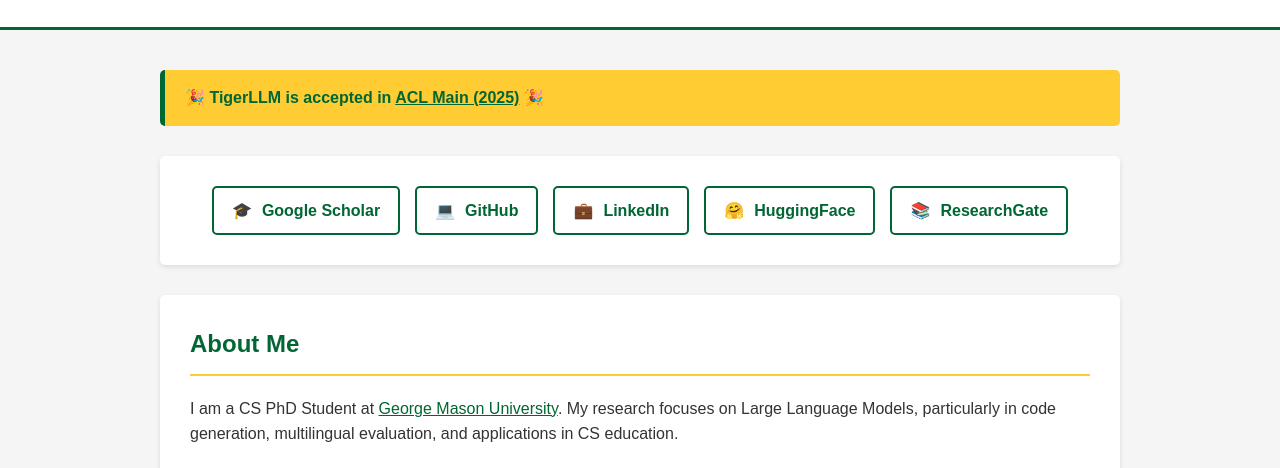
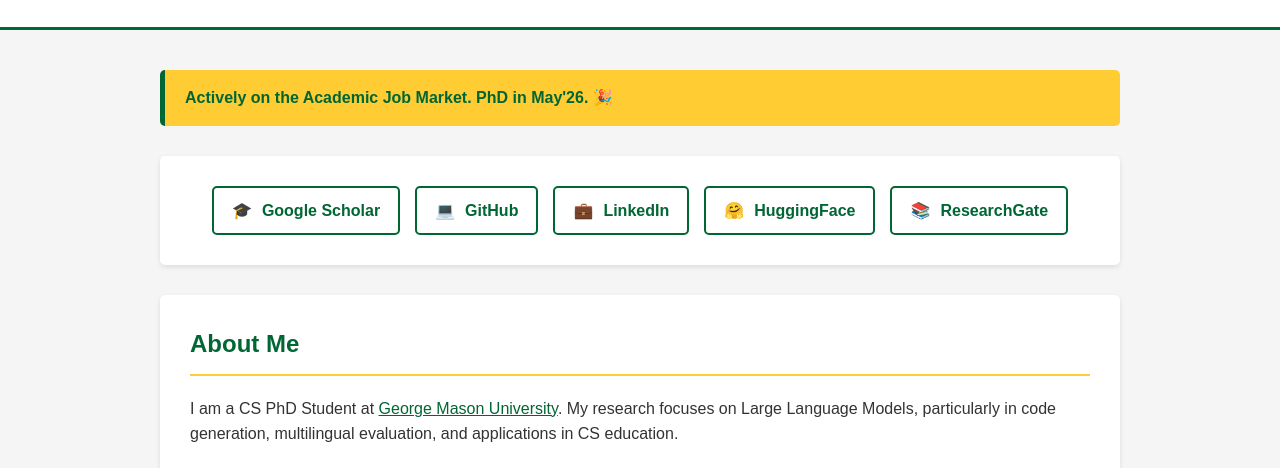
Before and after one commit to mraihan-gmu/mraihan-gmu.github.io, a plain HTML site: page index.html in a window 1280 px wide. Shown: the part 332-800 px from the top of the page. Drawn offline with Linux system fonts and the light colour scheme.

Commit message:
Update index.html

```diff
--- a/index.html
+++ b/index.html
@@ -339,7 +339,7 @@
     <!-- Main Content -->
     <div class="container">
         <div class="announcement">
-            🎉 TigerLLM is accepted in <a href="https://2025.aclweb.org" target="_blank">ACL Main (2025)</a> 🎉
+            Actively on the Academic Job Market. PhD in May'26.</a> 🎉
         </div>
 
         <!-- Professional Networks Section - Centered Buttons -->
```
